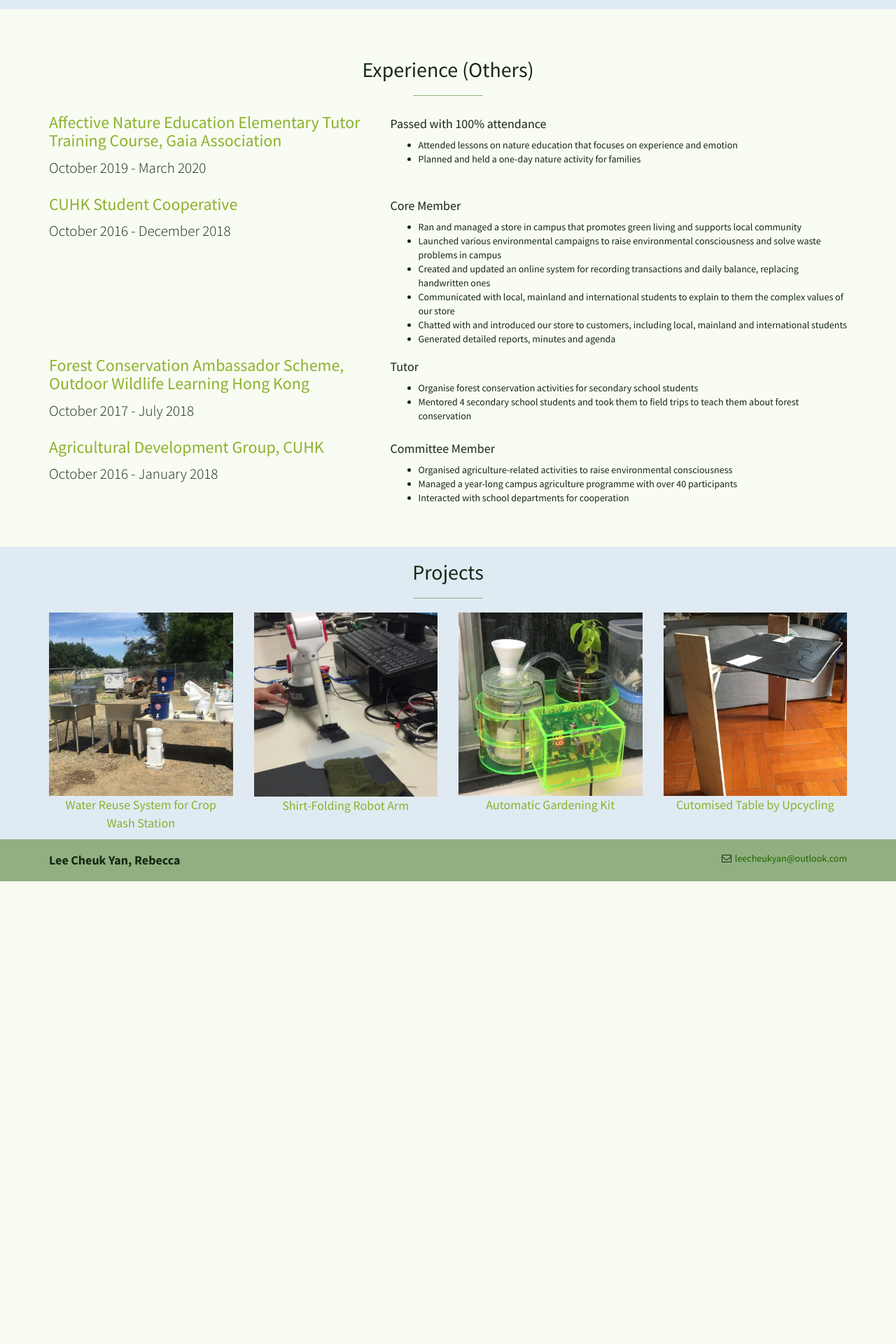
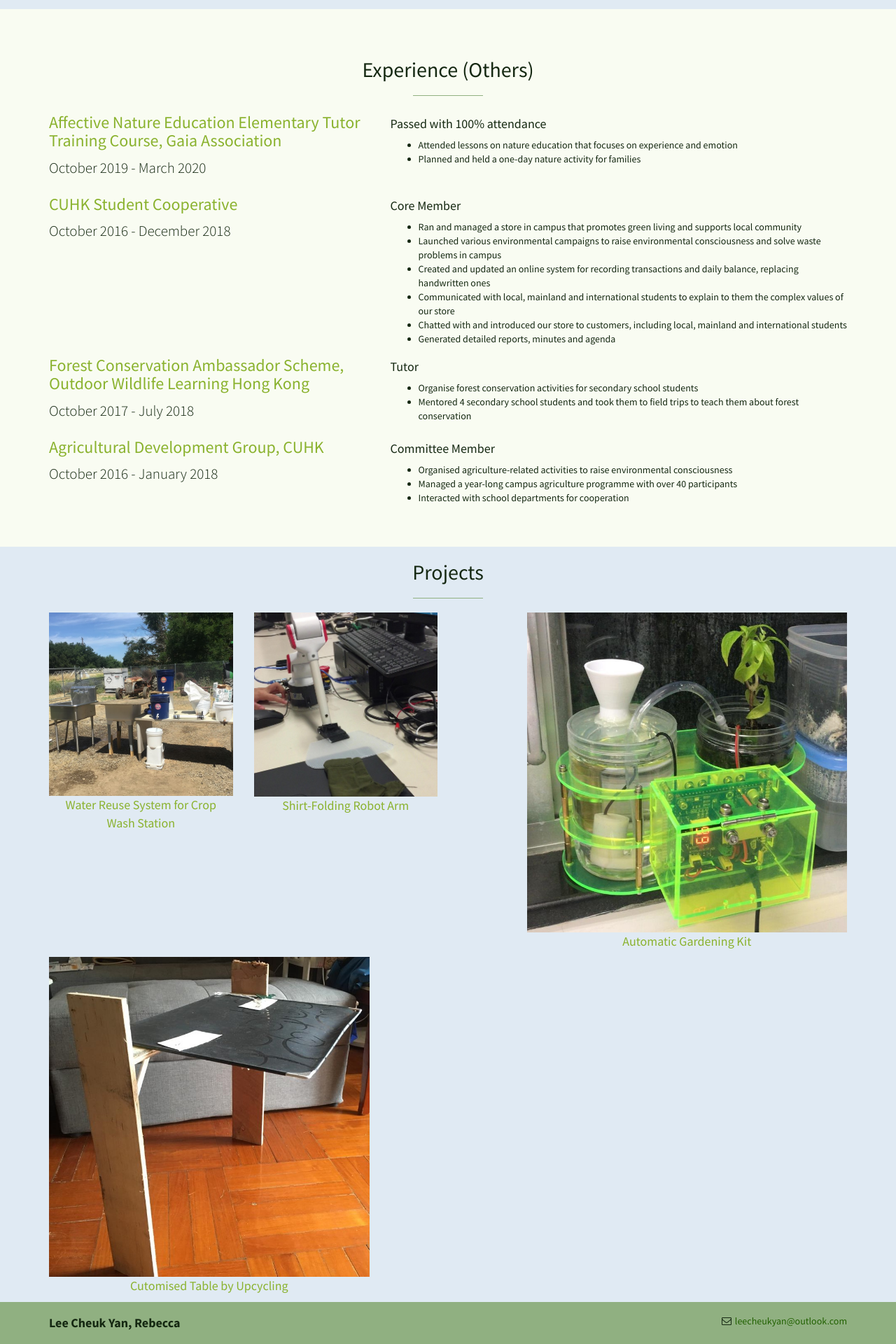
Before and after one commit to leelacceber/stylish-portfolio-jekyll-master, a Jekyll site: the page built from index.html, in a window 1280 px wide. Shown: the part 2834-4754 px from the top of the page at 70% size. Built offline with Jekyll 4.4.1, drawn with Linux system fonts in a browser that asks for light colours; before the commit the page ends 4093 px from its top, so only the background shows below that.

Commit message:
Update projects.html

```diff
--- a/_includes/projects.html
+++ b/_includes/projects.html
@@ -27,7 +27,7 @@
         </a>
       </div>
 
-      <div class="col-sm-5 col-sm-offset-1 col-md-3 col-md-offset-0">
+      <div class="col-sm-5 col-sm-offset-1">
         <a href="https://leelacceber.github.io/Projects/ECA/Smart_Garden">
           <img class="img-portfolio img-responsive" src="img/smart garden.jpeg">
           <div class="col-md-12">
@@ -36,7 +36,7 @@
         </a>
       </div>
 
-      <div class="col-sm-5 col-md-3">
+      <div class="col-sm-5">
         <a href="https://leelacceber.github.io/Projects/Personal/Table">
           <img class="img-portfolio img-responsive" src="img/table.jpeg">
           <div class="col-md-12">
```
